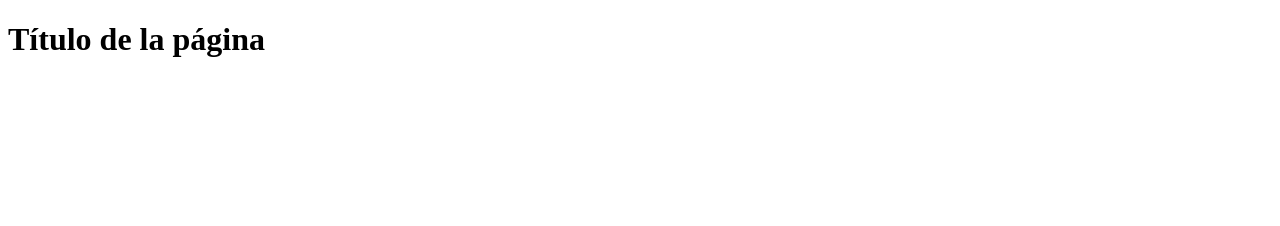
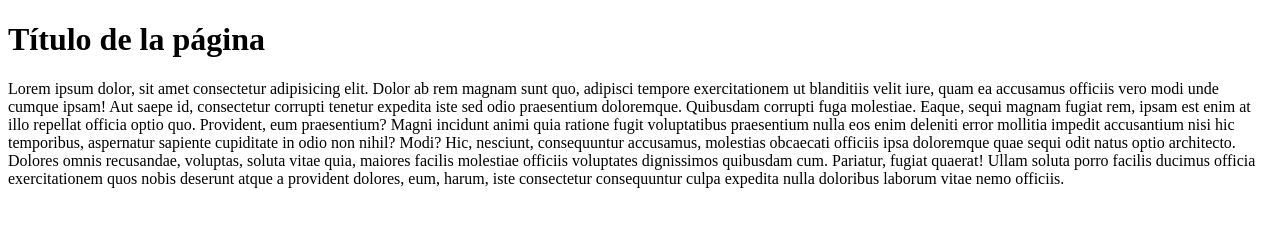
Before and after one commit to duoc-cuenta/prueba2, a plain HTML site: page index.html in a window 1280 px wide. Drawn offline with Linux system fonts and the light colour scheme.

Commit message:
se agrego un parrafo

```diff
--- a/index.html
+++ b/index.html
@@ -6,5 +6,10 @@
 </head>
 <body>
 	<h1>Título de la página</h1>
+	<p>Lorem ipsum dolor, sit amet consectetur adipisicing elit. Dolor ab rem magnam sunt quo, adipisci tempore exercitationem ut blanditiis velit iure, quam ea accusamus officiis vero modi unde cumque ipsam!
+	Aut saepe id, consectetur corrupti tenetur expedita iste sed odio praesentium doloremque. Quibusdam corrupti fuga molestiae. Eaque, sequi magnam fugiat rem, ipsam est enim at illo repellat officia optio quo.
+	Provident, eum praesentium? Magni incidunt animi quia ratione fugit voluptatibus praesentium nulla eos enim deleniti error mollitia impedit accusantium nisi hic temporibus, aspernatur sapiente cupiditate in odio non nihil? Modi?
+	Hic, nesciunt, consequuntur accusamus, molestias obcaecati officiis ipsa doloremque quae sequi odit natus optio architecto. Dolores omnis recusandae, voluptas, soluta vitae quia, maiores facilis molestiae officiis voluptates dignissimos quibusdam cum.
+	Pariatur, fugiat quaerat! Ullam soluta porro facilis ducimus officia exercitationem quos nobis deserunt atque a provident dolores, eum, harum, iste consectetur consequuntur culpa expedita nulla doloribus laborum vitae nemo officiis.</p>
 </body>
 </html>
```
